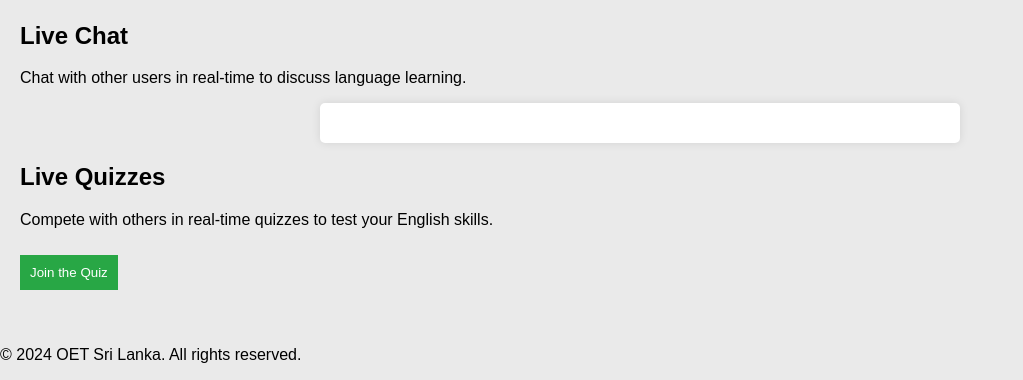
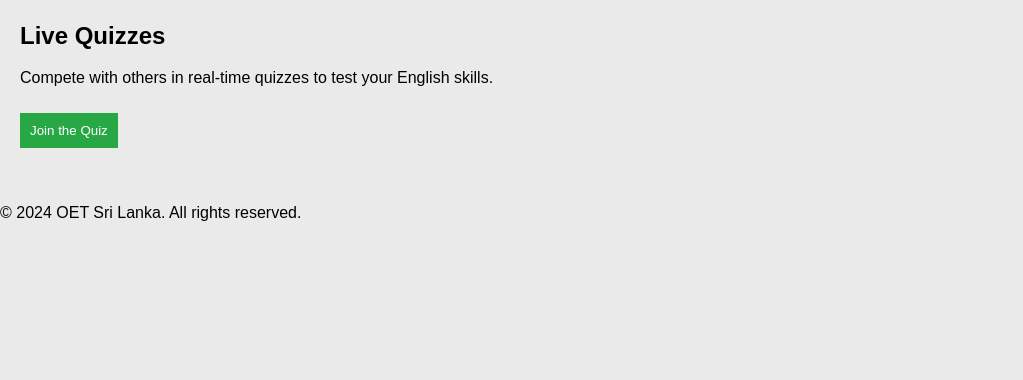
Before and after one commit to anjaneew/OETSriLankaWebsiteB, a plain HTML site: page index.html in a window 1280 px wide. Shown: the part 2218-2598 px from the top of the page, without its empty margins (0-1023 px from the left). After the commit the page ends 2456 px from the top, so only its background shows below. Drawn offline with Linux system fonts and the light colour scheme; a script that the page names is missing.

Commit message:
clean up code

```diff
--- a/index.html
+++ b/index.html
@@ -54,9 +54,6 @@
 
   </section>
   <section id="chat">
-    <h2>Live Chat</h2>
-    <p>Chat with other users in real-time to discuss language learning.</p>
-    <div id="live-chat">
 
       <!--Start of Tawk.to Script-->
       <script type="text/javascript">
@@ -71,9 +68,9 @@
         })();
       </script>
       <!--End of Tawk.to Script-->
+  </section>
 
-    </div>
-  </section>
+
   <section id="live-quizzes">
 
       <h2>Live Quizzes</h2>
```
